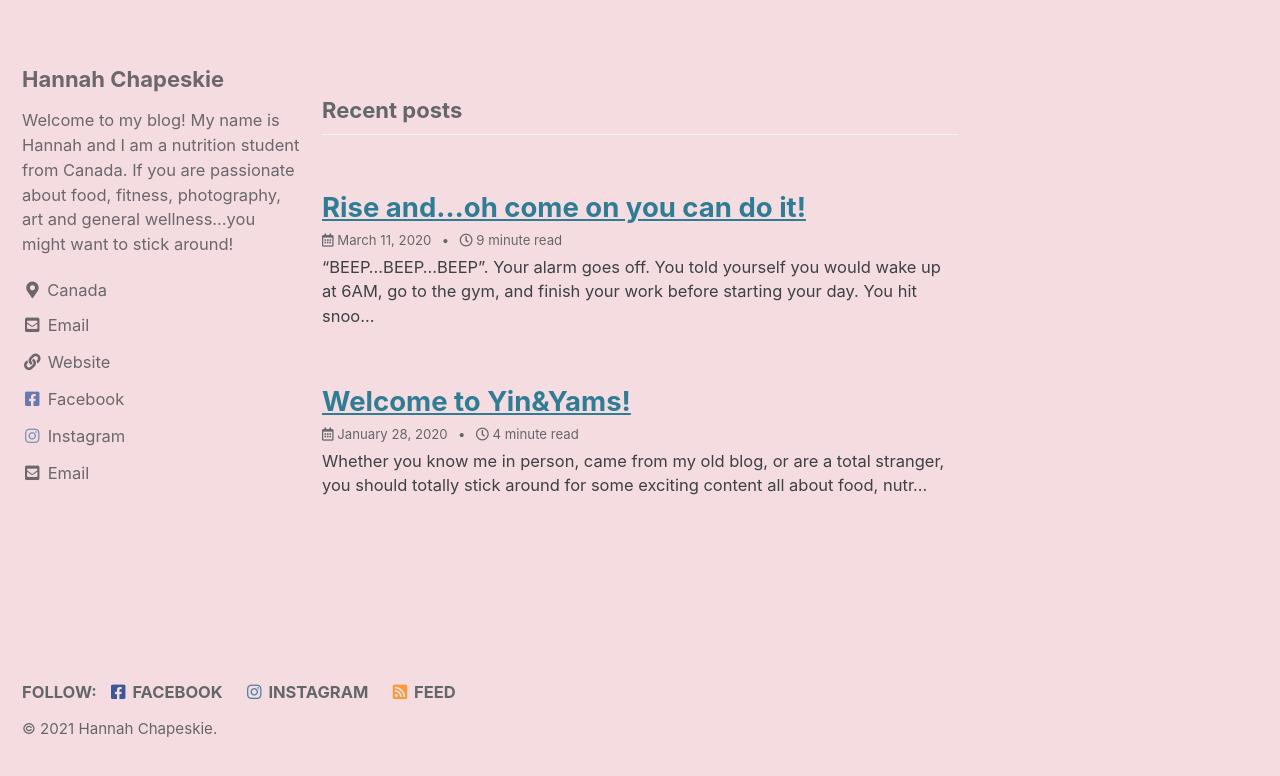
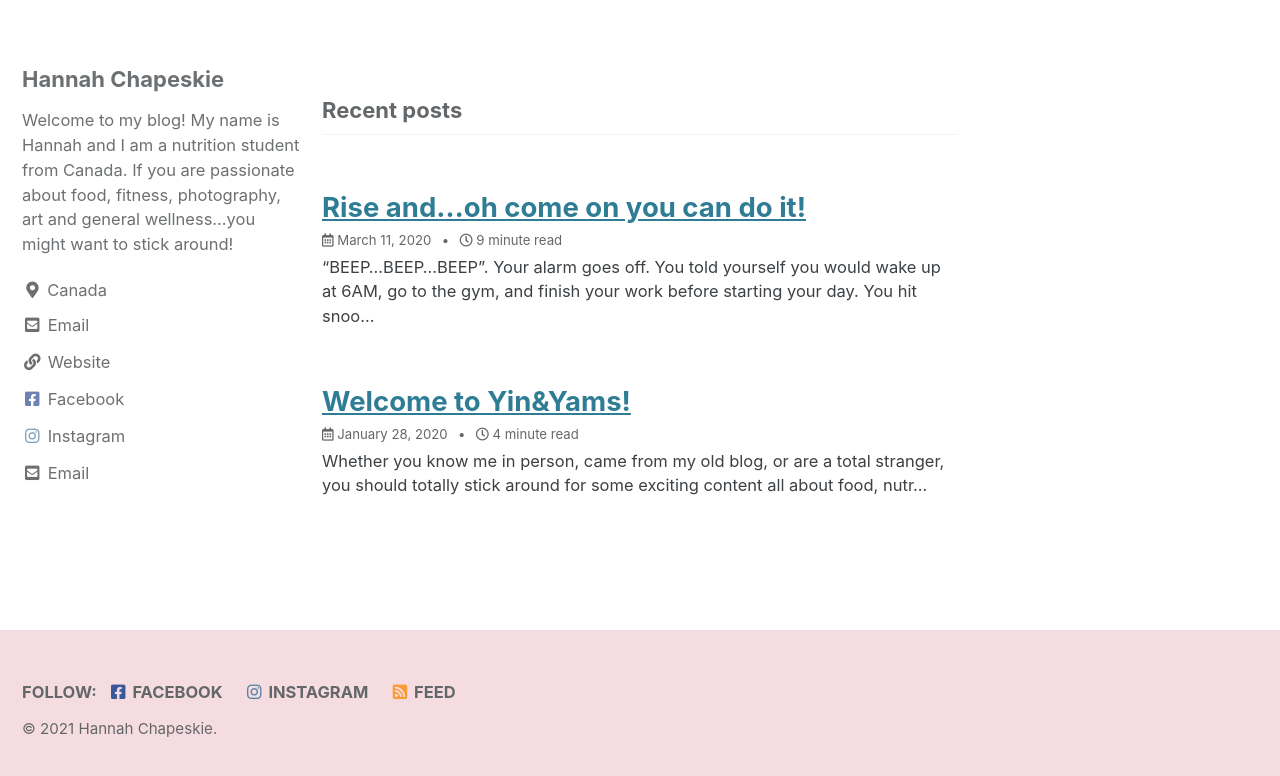
Before and after one commit to dylanbabel/yinandyams, a Jekyll site: the page built from index.html, in a window 1280 px wide and 1186 px high. Shown: the part 402-1178 px from the top of the window. Built offline with Jekyll 4.4.1, drawn with Linux system fonts in a browser that asks for light colours; cached includes are drawn as plain includes; the list of posts is cut into pages by our own code.

Commit message:
Update _variables.scss

```diff
--- a/_sass/minimal-mistakes/_variables.scss
+++ b/_sass/minimal-mistakes/_variables.scss
@@ -61,7 +61,7 @@ $darker-gray: mix(#000, $gray, 60%) !default;
 $light-gray: mix(#fff, $gray, 50%) !default;
 $lighter-gray: mix(#fff, $gray, 90%) !default;
 
-$background-color: #F5DCE1 !default;
+$background-color: #fff !default;
 $code-background-color: #fafafa !default;
 $code-background-color-dark: $light-gray !default;
 $text-color: $dark-gray !default;
```
